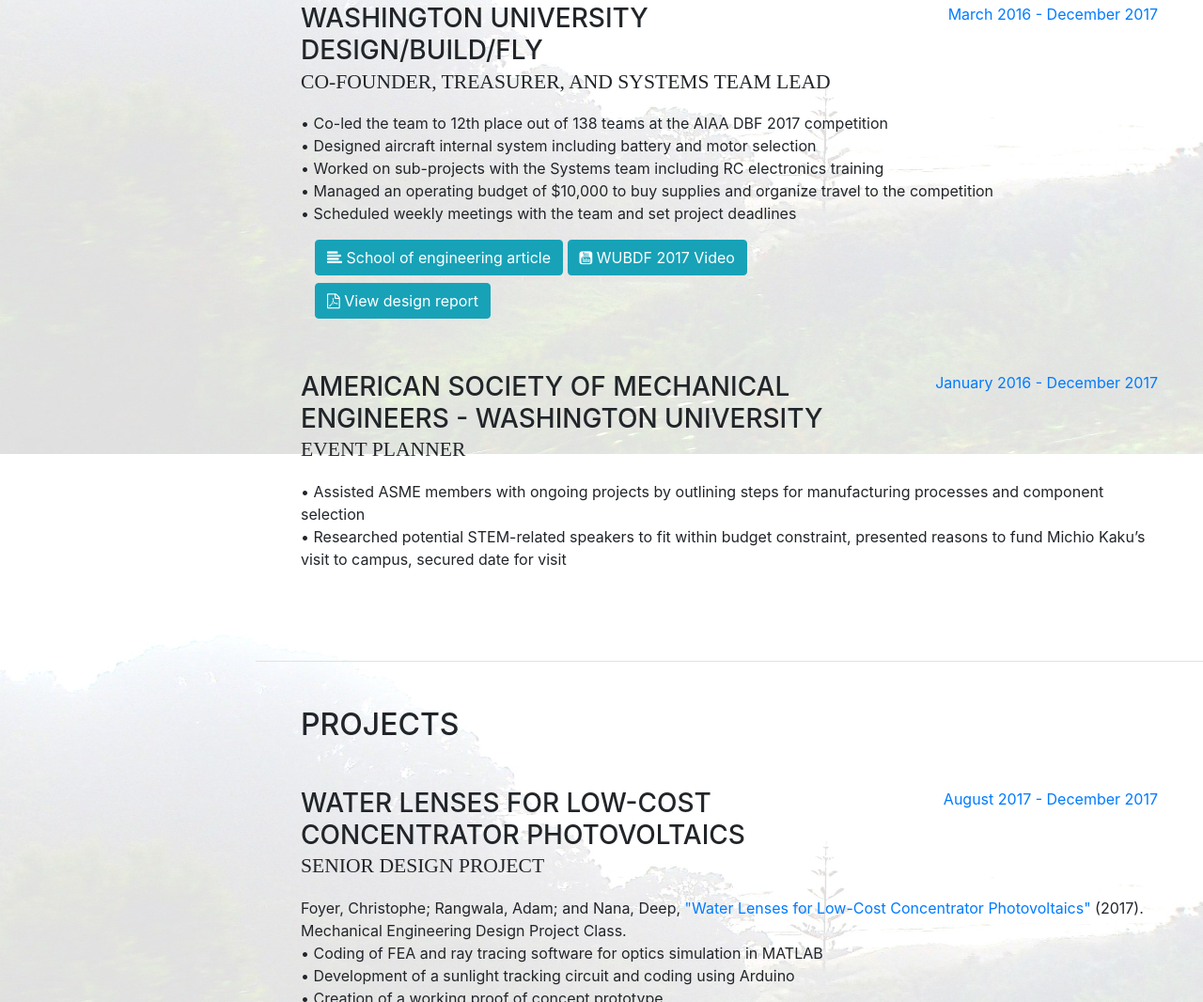
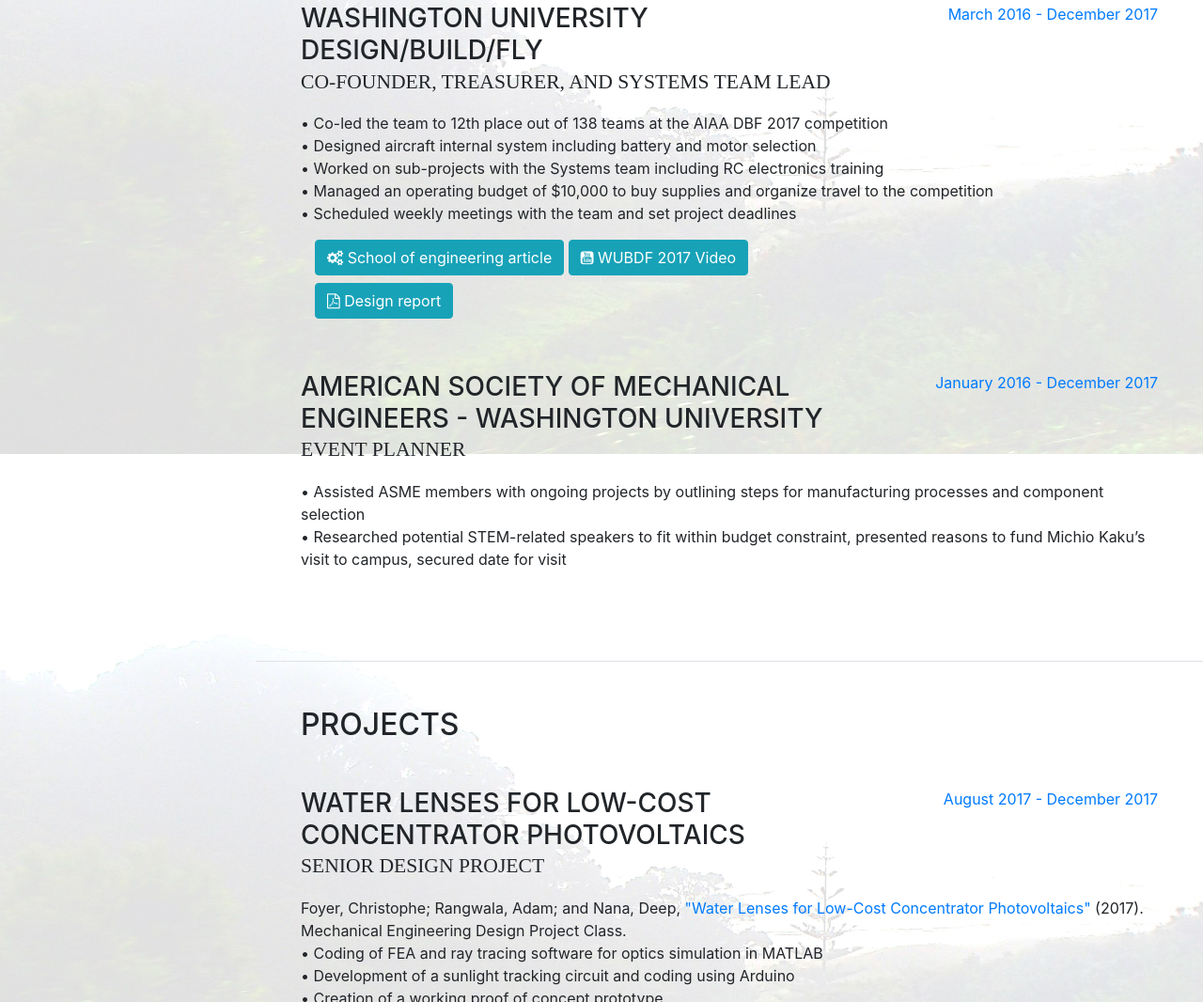
Before and after one commit to Christophe-Foyer/online-resume, a website with bundled scripts: page index.html in a window 1280 px wide. Shown: the part 1133-2199 px from the top of the page at 94% size. Built offline with nearby package versions, Linux system fonts and the light colour scheme; a web font is replaced by a local one.

Commit message:
changed favicon

```diff
--- a/index.html
+++ b/index.html
@@ -186,9 +186,9 @@
                •	Scheduled weekly meetings with the team and set project deadlines
             </p>
             <div class="col-lg-8">
-                <a class="btn btn-info mb-2" href="https://engineering.wustl.edu/news/Pages/WashU-teams-The-Wrighton-Flyer-drone-places-high-in-first-competition.aspx"><i class="fa fa-align-left"></i> School of engineering article</a>
+                <a class="btn btn-info mb-2" href="https://engineering.wustl.edu/news/Pages/WashU-teams-The-Wrighton-Flyer-drone-places-high-in-first-competition.aspx"><i class="fa fa-cogs"></i> School of engineering article</a>
                 <a class="btn btn-info mb-2" href="https://www.youtube.com/watch?v=T4q9ZIiyOQU"><i class="fa fa-youtube-square"></i> WUBDF 2017 Video</a>
-                <a class="btn btn-info mb-2" href="files/documents/DBF 2017 Design Report.pdf"><i class="fa fa-file-pdf-o"></i> View design report</a>
+                <a class="btn btn-info mb-2" href="files/documents/DBF 2017 Design Report.pdf"><i class="fa fa-file-pdf-o"></i> Design report</a>
             </div>
           </div>
 
```
Also changed, not shown: favicon.ico.
